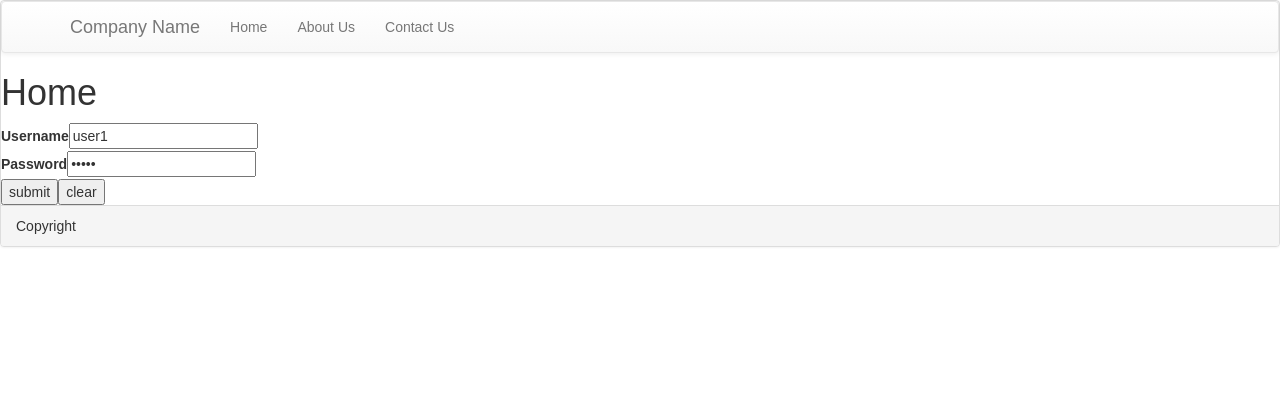
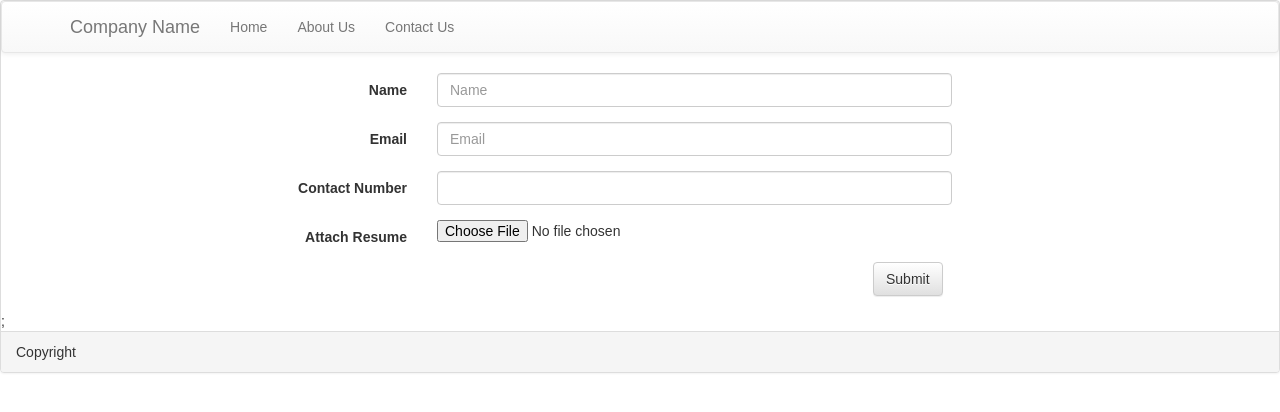
Before and after one commit to MohammedKhalidJ/ReactPractise, a React (Create React App) app: page /contactUs in a window 1280 px wide. Shown: the top 412 px of the page. Built offline with nearby package versions, Linux system fonts and the light colour scheme; no server answers.

Commit message:
node server

```diff
--- a/src/components/contentComponents/ContactUs.jsx
+++ b/src/components/contentComponents/ContactUs.jsx
@@ -1,60 +1,63 @@
 import React, { Component } from 'react';
-import ReactDOM from 'react-dom';
-
-import ajax from '../../api/api';
+import {
+    Form,
+    Col,
+    FormGroup,
+    ControlLabel,
+    FormControl,
+    Button,
+} from 'react-bootstrap';
 
 class ContactUs extends Component {
-    constructor(props) {
-        super(props);
-        this.state = {
-            username: 'user1',
-            password: 'user1'
-        }
+    render() {
+        return (
+            <React.Fragment>
+                <Form horizontal>
+                    <FormGroup controlId="formHorizontalName">
+                        <Col componentClass={ControlLabel} sm={4}>
+                            Name
+                        </Col>
+                        <Col sm={5}>
+                            <FormControl type="text" placeholder="Name" />
+                            <FormControl.Feedback />
+                        </Col>
+                    </FormGroup>
+                    <FormGroup controlId="formHorizontalEmail">
+                        <Col componentClass={ControlLabel} sm={4}>
+                            Email
+                        </Col>
+                        <Col sm={5}>
+                            <FormControl type="email" placeholder="Email" />
+                        </Col>
+                    </FormGroup>
+
+                    <FormGroup controlId="formHorizontalResume">
+                        <Col componentClass={ControlLabel} sm={4}>
+                            Contact Number
+                        </Col>
+                        <Col sm={5}>
+                            <FormControl type="number" />
+                        </Col>
+                    </FormGroup>
+
+                    <FormGroup controlId="formHorizontalPassword">
+                        <Col componentClass={ControlLabel} sm={4}>
+                            Attach Resume
+                        </Col>
+                        <Col sm={5}>
+                            <FormControl type="file" />
+                        </Col>
+                    </FormGroup>
+
+                    <FormGroup>
+                        <Col smOffset={8} sm={2}>
+                            <Button type="submit">Submit</Button>
+                        </Col>
+                    </FormGroup>
+                </Form>;
+            </React.Fragment>
+        );
     }
-    componentDidMount() {
-        ajax('https://jsonplaceholder.typicode.com/posts').then(res => console.log(res));
-    }
-
-    submitForm = (e) => {
-        e.preventDefault();
-        console.log(this.state);
-    }
-    changeUserName = (e) => {
-        this.setState({
-            username: e.target.value
-        })
-    }
-    changePassword = (e) => {
-        this.setState({
-            password: e.target.value
-        })
-    }
-    clearInput = () => {
-        this.setState({
-            username: '',
-            password: ''
-        });
-        ReactDOM.findDOMNode(this.refs.userNameInput).focus();
-    }
-render() {
-    return (
-        <React.Fragment>
-           <h1>Home</h1>
-                <form onSubmit={this.submitForm}>
-                    <div>
-                        <label>Username</label>
-                        <input type='text' name='username' ref="userNameInput" onChange={this.changeUserName} value={this.state.username} />
-                    </div>
-                    <div>
-                        <label>Password</label>
-                        <input type='password' name='password' ref="passwordInput" onChange={this.changePassword} value={this.state.password} />
-                    </div>
-                    <input type='submit' value='submit' />
-                    <input type='button' value='clear' onClick={this.clearInput} />
-                </form>
-        </React.Fragment>
-    );
-}
 }
 
 export default ContactUs;
```
